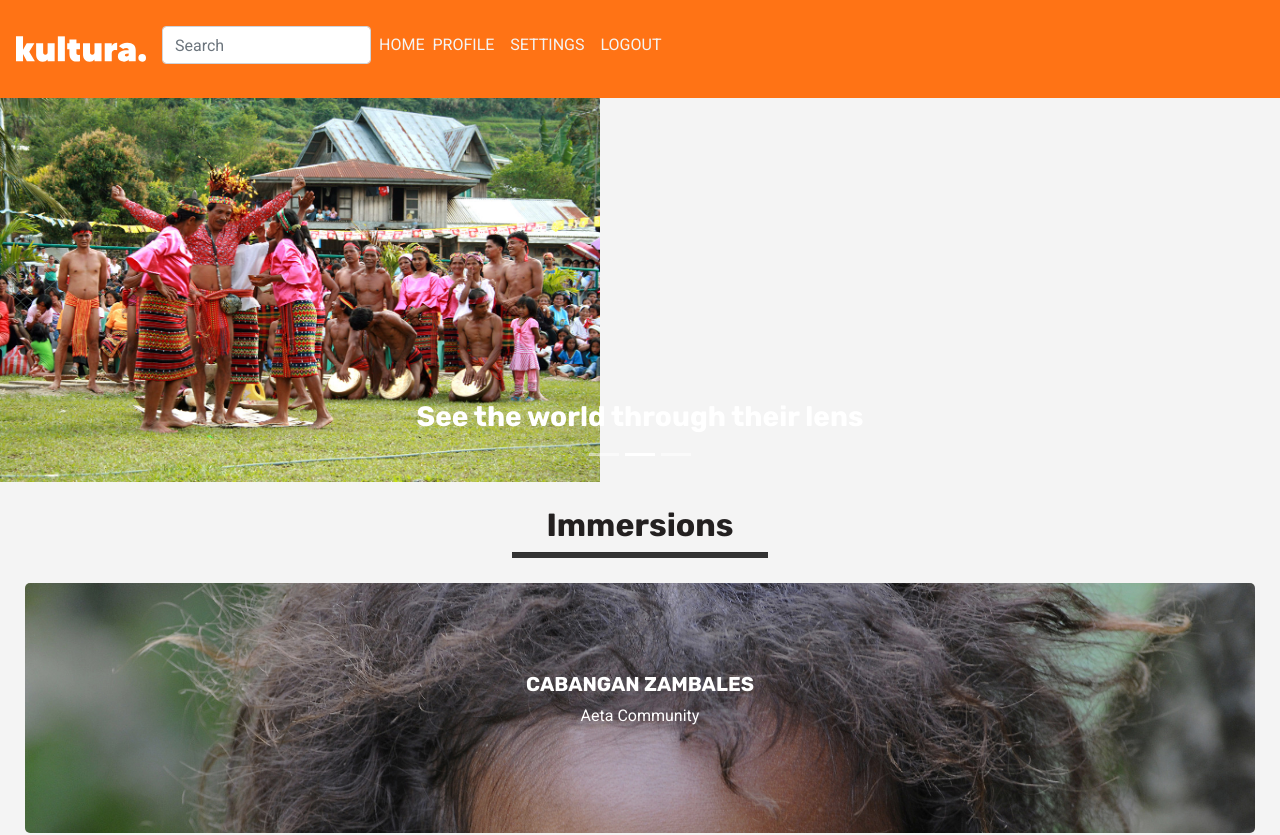
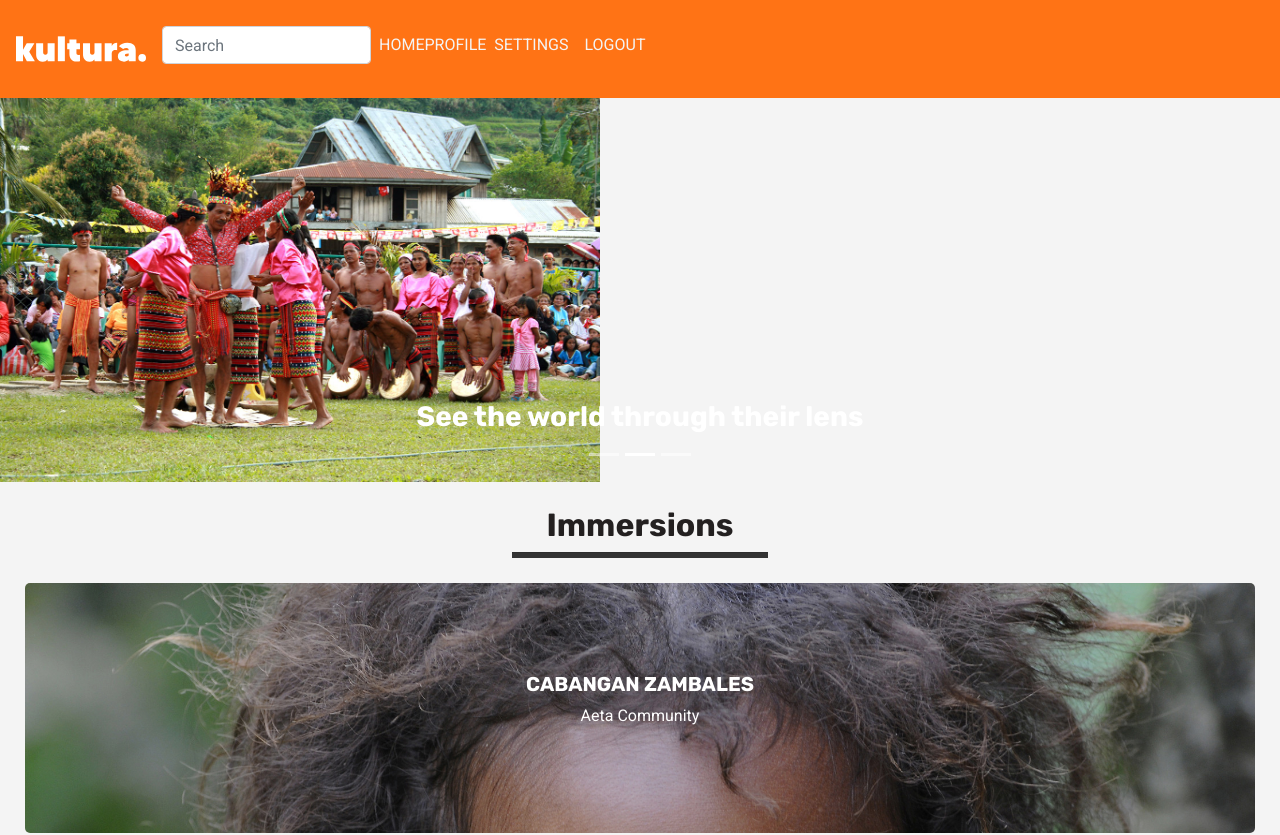
Before and after one commit to bluehacks2020/egg-soar-ugh-blue-hacks, a React (Create React App) app: page / in a window 1280 px wide. Shown: the top 835 px of the page. Built offline with nearby package versions, Linux system fonts and the light colour scheme.

Commit message:
fix link

```diff
--- a/src/component/Navigation/Navigation.js
+++ b/src/component/Navigation/Navigation.js
@@ -25,7 +25,7 @@ const Navigation = (props) => {
           <FormControl type="text" placeholder="Search" className="mr-sm-2" />
         </Form>
         <Link to={{pathname: "/"}}>Home</Link>
-        <Nav.Link href="#link">Profile</Nav.Link>
+        <Link to={{pathname: "/profile"}}>Profile</Link>
         <Nav.Link href="#link">Settings</Nav.Link>
         <Nav.Link href="#link">Logout</Nav.Link>
       </Nav>
```
